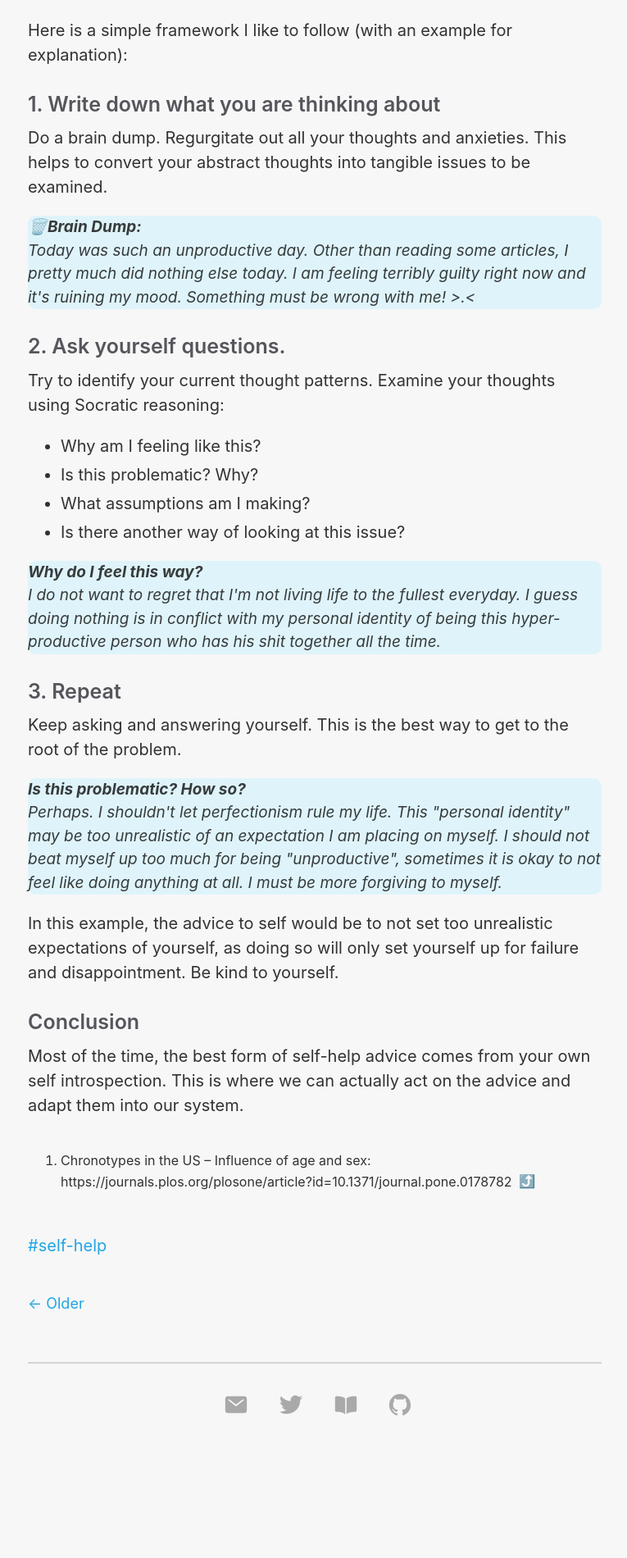
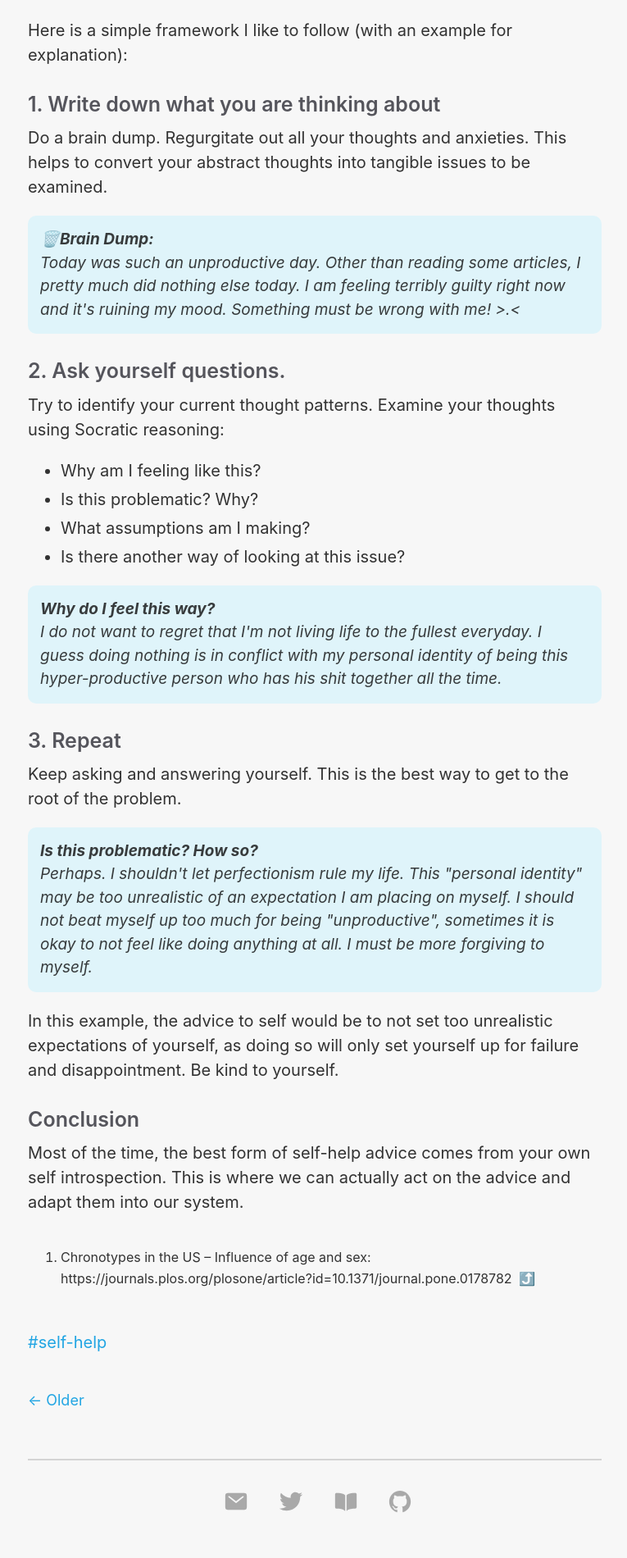
Before and after one commit to hiivan/hiivan.github.io, a Jekyll site: the page built from index.html, in a window 1280 px wide. Shown: the part 1477-3377 px from the top of the page at 82% size, without its empty margins (256-1021 px from the left). Built offline with Jekyll 4.4.1, drawn with Linux system fonts in a browser that asks for light colours; nearby versions of some CDN libraries; the list of posts is cut into pages by our own code; before the commit the page ends 3259 px from its top, so only the background shows below that.

Commit message:
updated padding box for examples in post

```diff
--- a/_sass/_md.scss
+++ b/_sass/_md.scss
@@ -9,10 +9,16 @@
 
 .example {
   background-color: #DEF4FB;
+  background-clip: padding-box;
+  padding: 15px;
   border-radius: 10px;
   opacity: 95%;
   font-style: italic;
   font-size: 0.95em;
+
+@media (prefers-color-scheme: dark) {
+    background-color: #7E57C2;
+  }
 }
 /*margin-left: 25px;
   margin-right: 25px;
```
